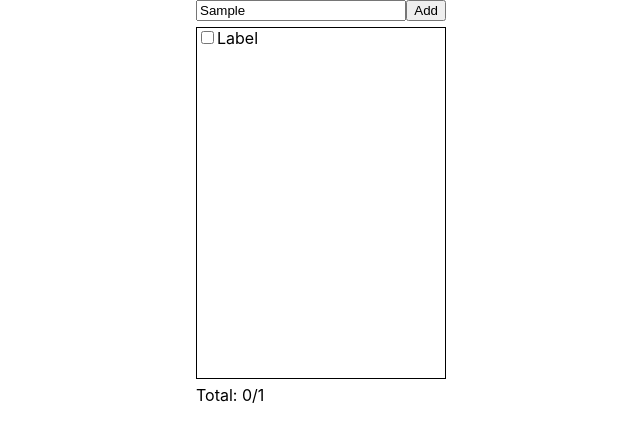
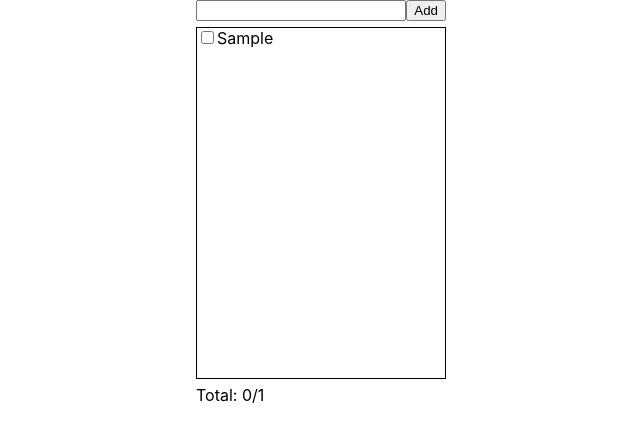
Before and after one commit to GiorgiaBorgmann/todo-list-hooks, a React (Create React App) app: page / in a window 1280 px wide. Both pictures are taken after typing "Sample" into the empty fields and a click on the button "Add". Shown: the top 440 px of the page, without its empty margins (319-959 px from the left). Built offline with nearby package versions, Linux system fonts and the light colour scheme.

Commit message:
Add functionality to insert new todo to the list of task

```diff
--- a/src/components/Item/Item.js
+++ b/src/components/Item/Item.js
@@ -1,8 +1,10 @@
-export function Item() {
-  return <div>
-    <label>
-      <input type="checkbox" />
-      Label
-    </label>
-  </div>
+export function Item({ toDoTask }) {
+  return (
+    <div>
+      <label>
+        <input type="checkbox" />
+        {toDoTask.toDoText}
+      </label>
+    </div>
+  );
 }
--- a/src/components/List/List.js
+++ b/src/components/List/List.js
@@ -1,19 +1,58 @@
-import { Item } from '../Item/Item';
-import './List.css';
+import { Item } from "../Item/Item";
+import "./List.css";
+import React, { useState, useReducer } from "react";
+
+export const actions = {
+  addTask: "addTask",
+};
 
 export function List() {
-  const list = [{
-    name: 'Task 1'
-  }];
+  const [userInput, setUserInput] = useState("");
+  const reducer = (listToDos, action) => {
+    switch (action.type) {
+      case actions.addTask:
+        return [...listToDos, newToDo(action.payload.userInput)];
+      case actions.completeToDo:
+        return listToDos.map((item) => {
+          if (item.id === action.payload.id) {
+            return { ...item, completed: !item.completed };
+          }
+          return item;
+        });
+      default:
+        return listToDos;
+    }
+  };
+
+  const [listToDos, dispatch] = useReducer(reducer, []);
+
+  function newToDo(userInput) {
+    const newToDo = {
+      id: Math.random(),
+      toDoText: userInput,
+      completed: false,
+    };
+    return newToDo;
+  }
+
+  const handleAdd = (event) => {
+    event.preventDefault();
+    dispatch({ type: actions.addTask, payload: { userInput: userInput } });
+    setUserInput("");
+  };
   return (
     <>
-      <div className='form'>
-        <input type='text' />
-        <button>Add</button>
+      <div className="form">
+        <input
+          type="text"
+          value={userInput}
+          onChange={(event) => setUserInput(event.target.value)}
+        />
+        <button onClick={handleAdd}>Add</button>
       </div>
-      <div className='list'>
-        {list.map((item) => (
-          <Item />
+      <div className="list">
+        {listToDos.map((item) => (
+          <Item key={item.id} toDoTask={item} />
         ))}
       </div>
     </>
```
Also changed, not shown: 2 other files (tests, documents, lock files or other folders).
